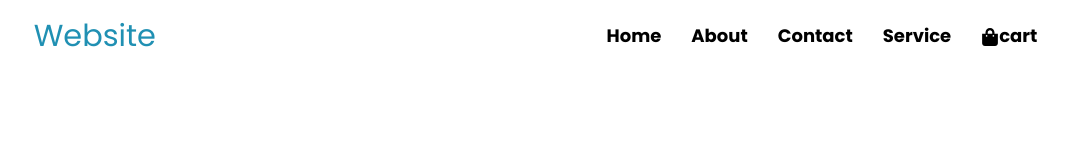
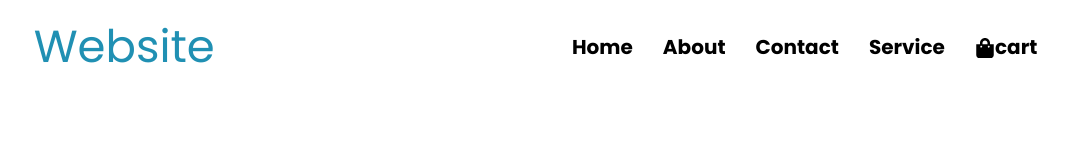
Before and after one commit to shahid1223/atiqwebsite, a React (Create React App) app: page / in a window 1280 px wide. Shown: the top 146 px of the page, without its empty margins (97-1182 px from the left). Built offline with nearby package versions, Linux system fonts and the light colour scheme; no server answers.

Commit message:
updatd navbar.css shahid

```diff
--- a/src/components/Navbar.css
+++ b/src/components/Navbar.css
@@ -13,7 +13,7 @@
 }
 
 .nav-link{
-  font-size: 18px !important;
+  font-size: 20px !important;
   font-weight: 700 !important;
   padding:0 15px !important;
   color:black !important;
@@ -34,3 +34,7 @@
 .main{
   color: yellow !important;
 }
+
+.navbar-brand {
+  font-size: 45px !important;
+}
```
